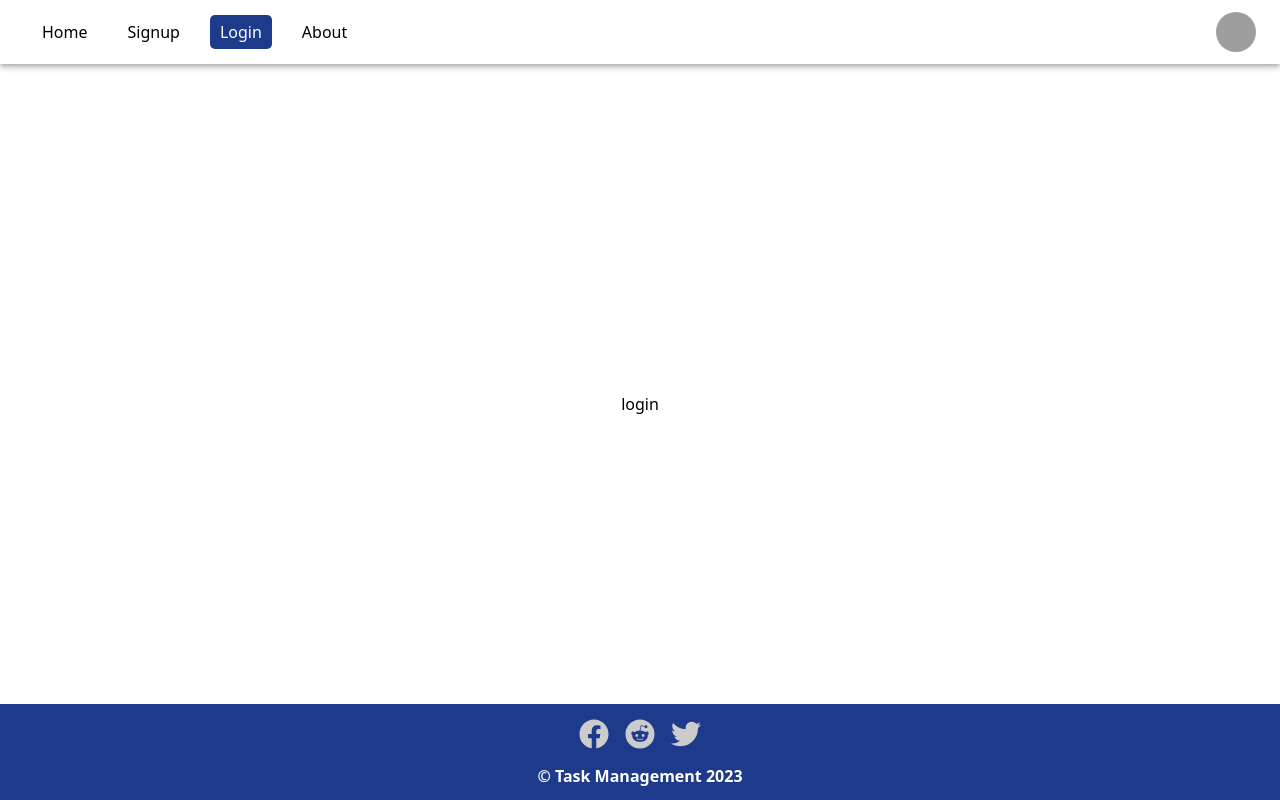
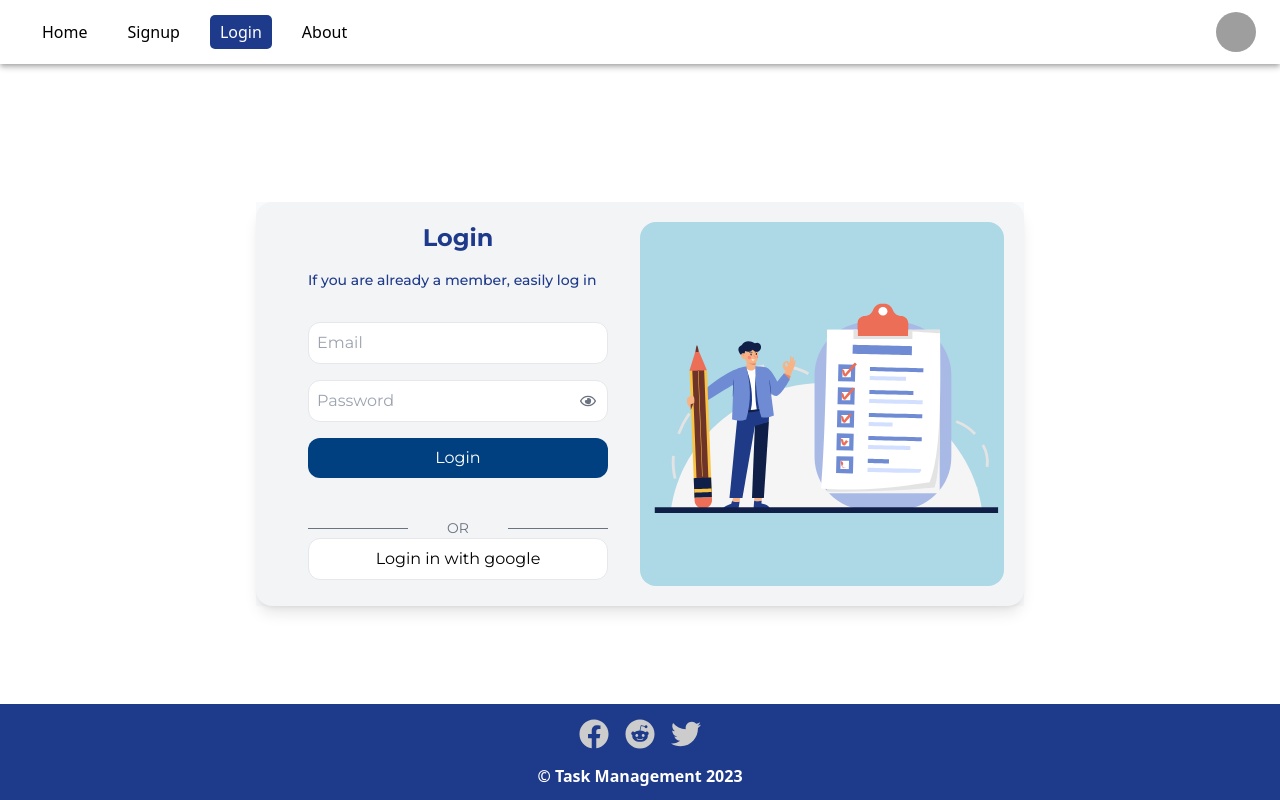
Before and after one commit to alrakib1/Task-Management-Web, a React (Vite) app in the folder Client/: page /login in a window 1280 px wide. Built offline with nearby package versions, Linux system fonts and the light colour scheme; no server answers; grey boxes are pictures that could not be loaded.

Commit message:
designed login page

```diff
--- a/Client/src/pages/Login/Login.jsx
+++ b/Client/src/pages/Login/Login.jsx
@@ -3,11 +3,16 @@ import animation from "../../assets/animations/loginanimation.json";
 import Container from "../../components/shared/Container/Container";
 import useAuth from "../../hooks/useAuth";
 import { useNavigate } from "react-router-dom";
-import { useEffect } from "react";
+import { useEffect, useState } from "react";
 import toast from "react-hot-toast";
 import { Helmet } from "react-helmet-async";
 
+// icons
+import { FaRegEye, FaRegEyeSlash } from "react-icons/fa";
+
 const Login = () => {
+  const [showPass, setShowPass] = useState(false);
+
   const navigate = useNavigate();
   const { logIn, user } = useAuth();
 
@@ -40,23 +45,77 @@ const Login = () => {
       <Helmet>
         <title>Task Manager | Login</title>
       </Helmet>
-      {/* <div className="flex flex-col md:flex-row justify-center items-center">
 
-        <div className="md:w-1/2">
+      <div>
+        <div className="bg-gray-50 font-Montserrat">
+          {/* login container */}
+
+          <div className="bg-gray-100 flex  rounded-2xl shadow-lg max-w-3xl xs:py-4 py-0 sm:p-5">
+            {/* form */}
+            <div className="sm:w-1/2 px-8">
+              <h1 className="font-bold text-2xl text-blue-900 text-center">
+                Login
+              </h1>
+              <p className="text-sm mt-4 text-blue-900 font-medium">
+                If you are already a member, easily log in
+              </p>
+              <form className="flex flex-col gap-4">
+                <input
+                  className="p-2 mt-8 border rounded-xl"
+                  type="email"
+                  name="email"
+                  placeholder="Email"
+                />
+                <div className="relative">
+                  <input
+                    className="p-2 border rounded-xl w-full"
+                    type={showPass ? "text" : "password"}
+                    name="password"
+                    id=""
+                    placeholder="Password"
+                  />
+                  {showPass ? (
+                    <FaRegEyeSlash
+                      className="absolute top-1/2 right-3 cursor-pointer -translate-y-1/2 text-gray-500"
+                      onClick={() => setShowPass((prev) => setShowPass(!prev))}
+                    />
+                  )
+                :
+                (
+                  <FaRegEye
+                    className="absolute top-1/2 right-3 cursor-pointer -translate-y-1/2 text-gray-500"
+                    onClick={() => setShowPass((prev) => setShowPass(!prev))}
+                  />
+                )
+
+                }
+                </div>
+                <button className="rounded-xl text-white bg-[#004080] py-2">
+                  Login
+                </button>
+              </form>
+              <div className="mt-10 grid grid-cols-3 text-gray-500 items-center">
+                <hr className="border-gray-500" />
+                <p className="text-center text-sm">OR</p>
+                <hr className="border-gray-500" />
+              </div>
+              <div>
+                <button className="border bg-white py-2 w-full rounded-xl">Login in with google</button>
+              </div>
+            </div>
+
+            {/* image */}
+
+            <div className="md:w-1/2  sm:block hidden">
               <Lottie
                 loop
                 animationData={animation}
                 play
-            className="object-contain"
+                className="rounded-2xl bg-[#ADD8E6]"
               />
             </div>
-
-
-      </div> */}
-     <div>
-      login
-
-
+          </div>
+        </div>
       </div>
     </Container>
   );
```
Lines whose indentation alone changed are shown as unchanged.
